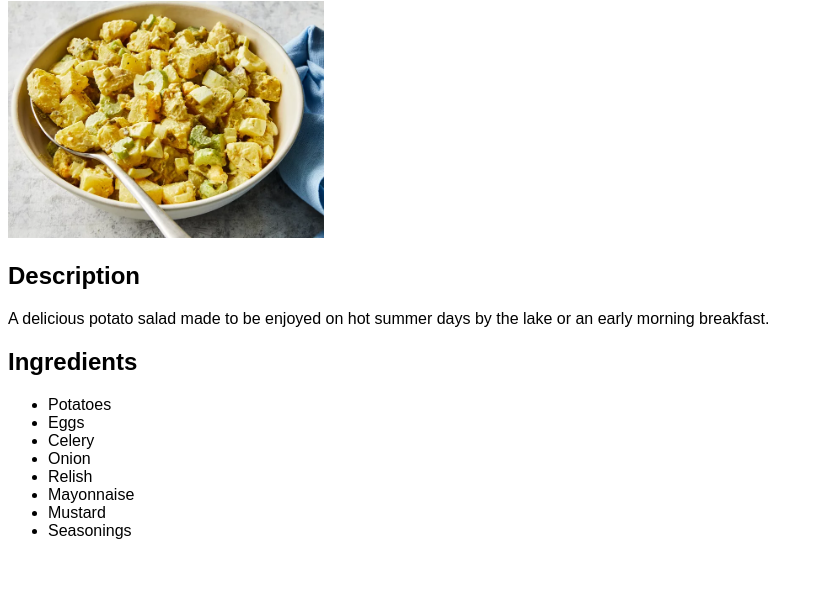
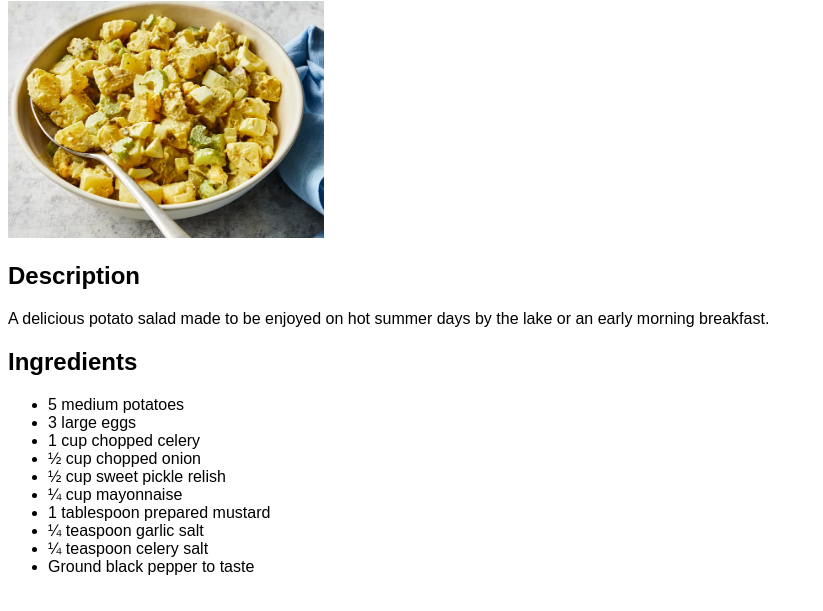
Before and after one commit to Thuziel/odin-recipes, a plain HTML site: page recipes/old_fashioned_potato_salad.html in a window 1280 px wide. Shown: the part 79-690 px from the top of the page, without its empty margins (0-823 px from the left). Drawn offline with Linux system fonts and the light colour scheme.

Commit message:
Update ingredients
Add more concise and clear ingredients

```diff
--- a/recipes/old_fashioned_potato_salad.html
+++ b/recipes/old_fashioned_potato_salad.html
@@ -14,14 +14,16 @@
         summer days by the lake or an early morning breakfast.</p>
     <h2>Ingredients</h2>
     <ul>
-        <li>Potatoes</li>
-        <li>Eggs</li>
-        <li>Celery</li>
-        <li>Onion</li>
-        <li>Relish</li>
-        <li>Mayonnaise</li>
-        <li>Mustard</li>
-        <li>Seasonings</li>
-    </ul>
+        <li>5 medium potatoes</li>
+        <li>3 large eggs</li>
+        <li>1 cup chopped celery</li>
+        <li>½ cup chopped onion</li>
+        <li>½ cup sweet pickle relish</li>
+        <li>¼ cup mayonnaise</li>
+        <li>1 tablespoon prepared mustard</li>
+        <li>¼ teaspoon garlic salt</li>
+        <li>¼ teaspoon celery salt</li>
+        <li>Ground black pepper to taste</li>
+      </ul>
 </body>
 </html>
```
